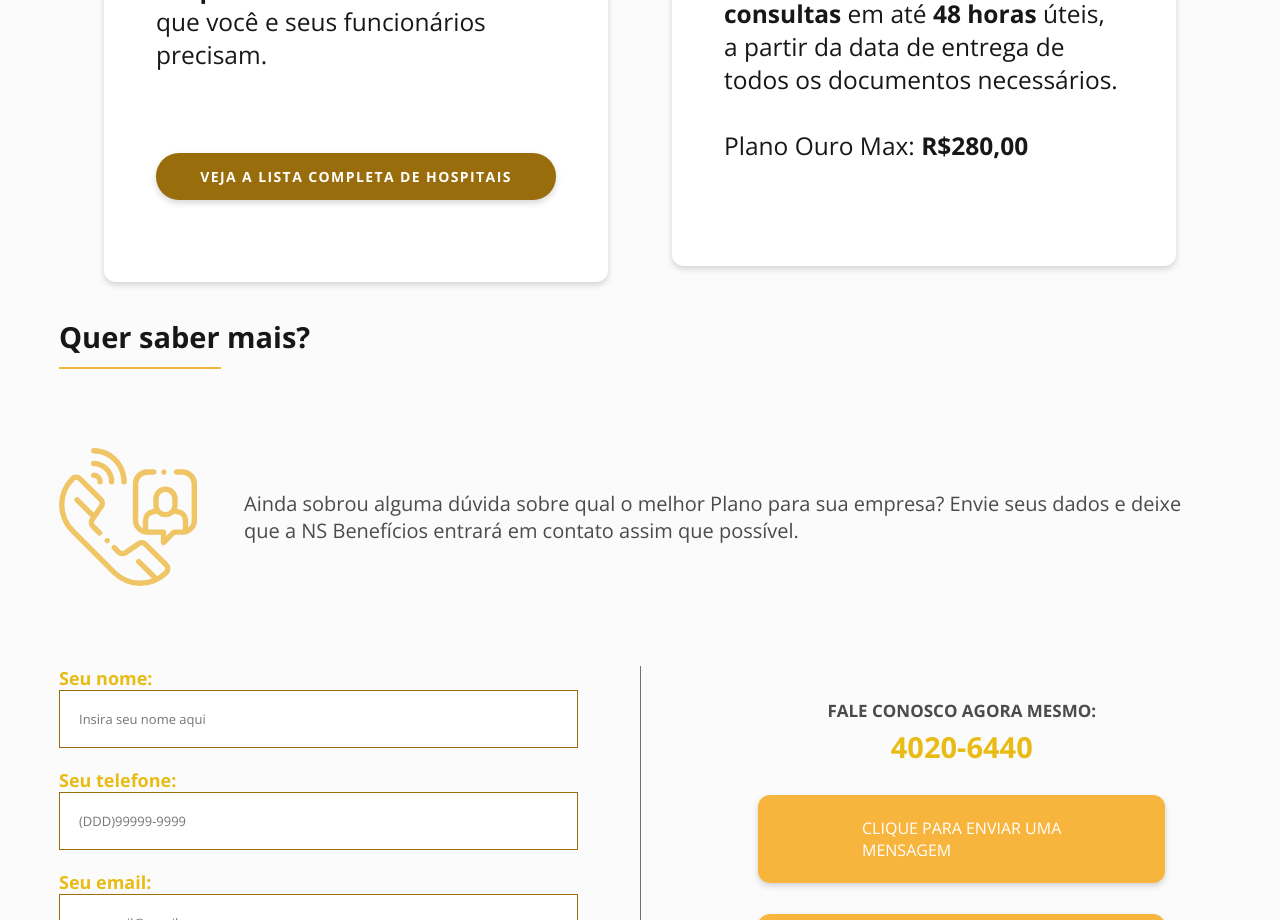
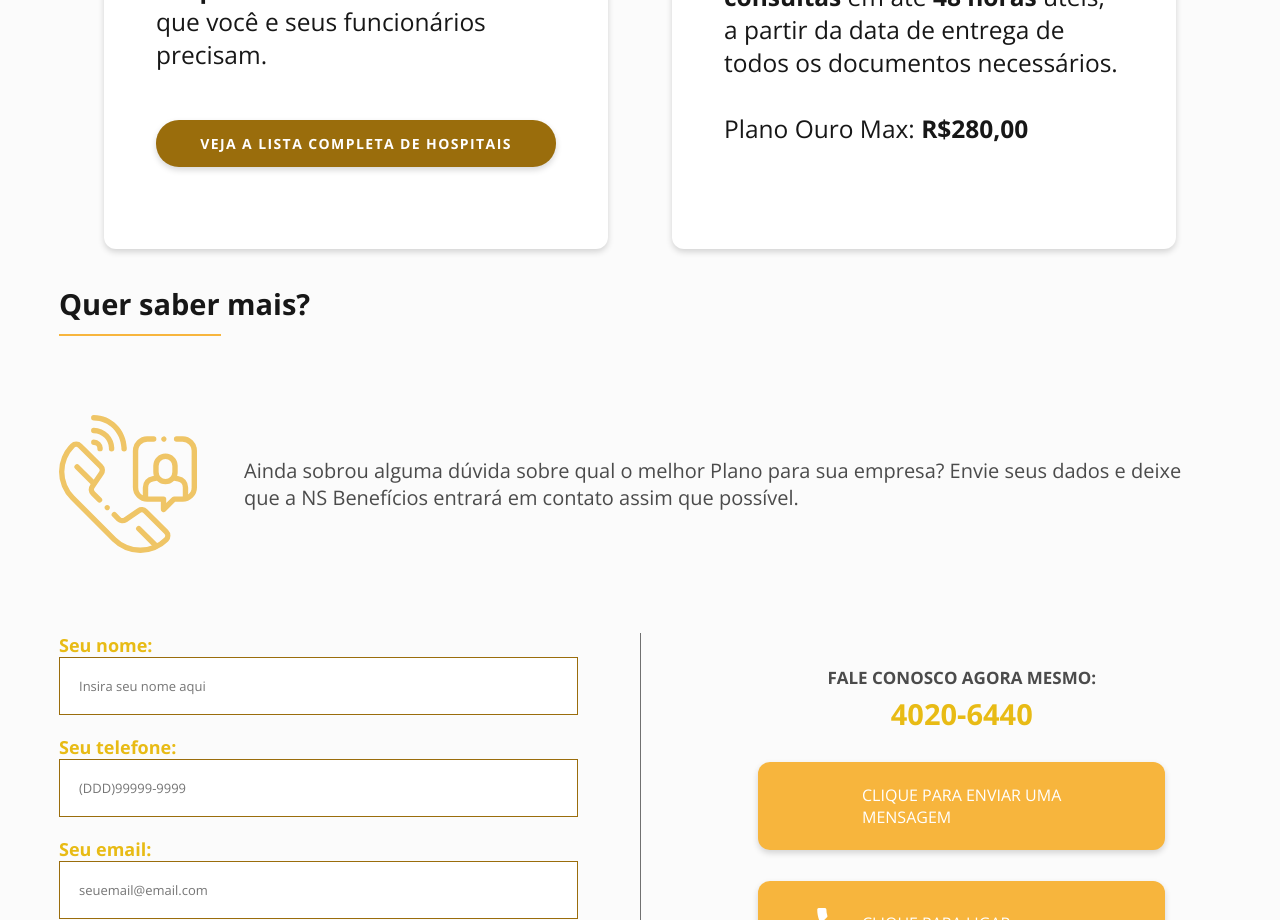
Before and after one commit to renanlido/porto-seguro-angular, an Angular app: page / in a window 1280 px wide. Shown: the part 1840-2760 px from the top of the page. Built offline with nearby package versions, Linux system fonts and the light colour scheme.

Commit message:
style: fix style page plan benefits card

```diff
--- a/src/app/components/_spa-pages/plan-benefits/plan-benefits.component.scss
+++ b/src/app/components/_spa-pages/plan-benefits/plan-benefits.component.scss
@@ -82,7 +82,7 @@
     width: 100%;
     padding: 14px 44px;
     border-radius: 23px;
-    margin-top: 73px;
+    margin-top: 40px;
     margin-bottom: -13px;
 
     font-size: 0.875rem;
```
Also changed, not shown: 1 other file (tests, documents, lock files or other folders).
